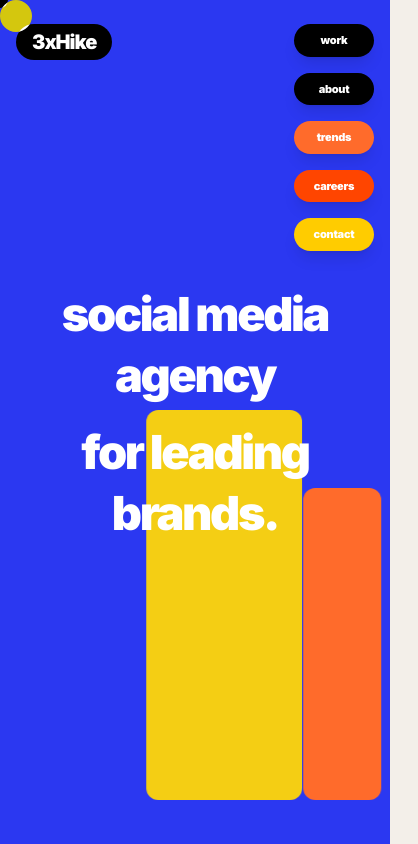
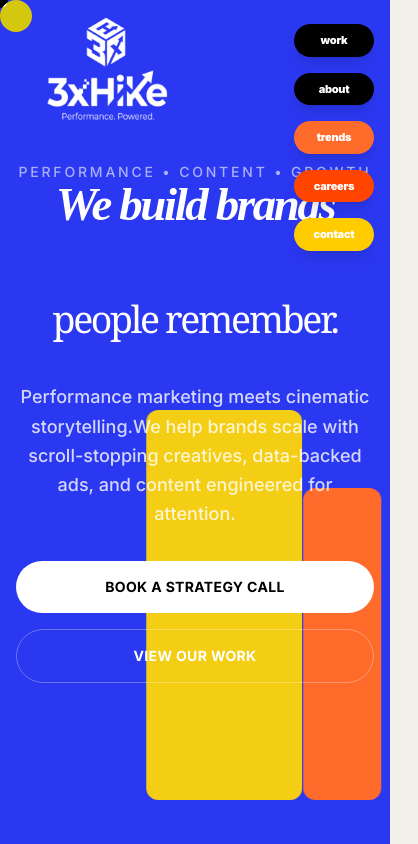
Before and after one commit to being-mg/3xHike, a React (Vite) app: page / in a window 390 px wide. Shown: the top 844 px of the page, 418 px wide, since content can reach past the window. Built offline with nearby package versions, Linux system fonts and the light colour scheme.

Commit message:
feat: Update hero and footer content
Refactors the hero and footer sections to improve branding and messaging. The hero now uses the 3xHike logo image and a more impactful tagline. The footer has been restyled with an overlay image and a stronger call to action.

```diff
--- a/src/components/About.tsx
+++ b/src/components/About.tsx
@@ -8,43 +8,54 @@ const images = [
 ];
 
 function AboutImage({ src, index, scrollYProgress }: { src: string; index: number; scrollYProgress: any }) {
+  const startFade = (index - 1) * 0.4 + 0.2;
+  const endFade = startFade + 0.2;
+
   const opacity = useTransform(
     scrollYProgress,
-    [index * 0.33, (index + 1) * 0.33],
-    [index === 0 ? 1 : 0, 1]
+    [startFade, endFade],
+    [0, 1]
   );
 
   return (
     <motion.img
       src={src}
       alt="Agency Culture"
-      className="absolute inset-0 w-full h-full object-cover"
-      style={{ opacity }}
+      className={index === 0 ? "block w-full h-auto object-cover" : "absolute inset-0 w-full h-full object-cover"}
+      style={{ opacity: index === 0 ? 1 : opacity }}
     />
   );
 }
 
 export default function About() {
   const containerRef = useRef<HTMLDivElement>(null);
-  const { scrollYProgress } = useScroll({
+
+  // Scroll progress for the background and text color changes
+  const { scrollYProgress: colorScrollProgress } = useScroll({
     target: containerRef,
     offset: ["start end", "start start"]
   });
 
+  // Scroll progress for the image transitions (slower, spans the whole section)
+  const { scrollYProgress: imageScrollProgress } = useScroll({
+    target: containerRef,
+    offset: ["start center", "end center"]
+  });
+
   const backgroundColor = useTransform(
-    scrollYProgress,
+    colorScrollProgress,
     [0, 0.8],
     ["#2B38F1", "#FFFFFF"]
   );
 
   const textColor = useTransform(
-    scrollYProgress,
+    colorScrollProgress,
     [0, 0.8],
     ["#FFFFFF", "#000000"]
   );
 
   const brandHumanColor = useTransform(
-    scrollYProgress,
+    colorScrollProgress,
     [0, 0.8],
     ["#FFFFFF", "#2B38F1"]
   );
@@ -56,36 +67,45 @@ export default function About() {
       style={{ backgroundColor }}
     >
       <div className="grid grid-cols-1 lg:grid-cols-2 gap-8 md:gap-20">
-        <div className="relative lg:sticky top-auto lg:top-32 h-[50vh] md:h-[70vh] rounded-3xl overflow-hidden order-first lg:order-none mb-10 lg:mb-0">
+        <div className="relative lg:sticky top-auto lg:top-32 rounded-3xl overflow-hidden order-first lg:order-none mb-10 lg:mb-0 h-auto">
           {images.map((src, i) => (
-            <AboutImage key={i} src={src} index={i} scrollYProgress={scrollYProgress} />
+            <AboutImage key={i} src={src} index={i} scrollYProgress={imageScrollProgress} />
           ))}
         </div>
 
         <motion.div className="flex flex-col justify-center gap-12 md:gap-20 py-10 md:py-20" style={{ color: textColor }}>
           <div className="max-w-md">
-            <h2 className="text-4xl md:text-6xl uppercase leading-[0.9] mb-6 md:mb-8">
-              We make <br /> <motion.span style={{ color: brandHumanColor }}>brands human</motion.span>
+            <h2 className="text-4xl md:text-6xl uppercase leading-[0.9] mb-6 md:mb-8 font-black tracking-tighter">
+              Impossible <br /> <motion.span style={{ color: brandHumanColor }}>to ignore</motion.span>
             </h2>
-            <p className="text-xl opacity-70 leading-relaxed">
-              In a world of algorithms, we focus on the humans behind the screens.
-              Our approach combines data-driven strategy with raw, authentic storytelling.
+            <p className="text-xl opacity-70 leading-relaxed font-medium">
+              In a world where attention disappears in seconds, we help brands become impossible to ignore.
+              We combine paid media, creative psychology, and high-converting content to turn clicks into customers.
             </p>
           </div>
 
           <div className="max-w-md">
-            <h3 className="text-3xl uppercase mb-6">Strategy first</h3>
-            <p className="text-lg opacity-60">
-              We don't just post content. We build ecosystems that thrive on engagement
-               and convert followers into advocates.
+            <h3 className="text-3xl font-bold uppercase tracking-tighter mb-6">Performance Marketing</h3>
+            <p className="text-lg opacity-80 leading-relaxed font-medium">
+              From local businesses to scaling brands, we build marketing systems designed for measurable growth across the most competitive platforms.
             </p>
           </div>
 
           <div className="max-w-md">
-            <h3 className="text-3xl uppercase mb-6">Creative always</h3>
-            <p className="text-lg opacity-60">
-              Our studio is a playground for innovation. From 9:16 cinematic captures
-              to interactive AR experiences, we push the boundaries of what's possible.
+            <h3 className="text-3xl font-bold uppercase tracking-tighter mb-6">Audiences Into Communities</h3>
+            <p className="text-lg opacity-80 leading-relaxed font-medium">
+              We focus on what drives actual results – turning passive scrollers into dedicated brand communities with engaging, platform-native storytelling.
+            </p>
+          </div>
+
+          <div className="max-w-md">
+            <h3 className="text-3xl font-bold uppercase tracking-tighter mb-6">Creative That Performs</h3>
+            <p className="text-lg opacity-80 leading-relaxed font-medium">
+              We create content designed for today’s attention economy — short-form videos, ad creatives, branded visuals, and campaigns that stop the scroll and drive action.
+            </p>
+            <p className="text-lg opacity-80 leading-relaxed font-medium mt-4">
+              Every frame has a purpose.<br />
+              Every campaign has a strategy.
             </p>
           </div>
         </motion.div>
--- a/src/components/Hero.tsx
+++ b/src/components/Hero.tsx
@@ -1,5 +1,6 @@
 import { useEffect, useRef, useState } from "react";
 import { motion, useScroll, useTransform, useMotionValueEvent } from "framer-motion";
+import logoImage from "../assets/images/logo.png";
 
 interface Partner {
   id: number;
@@ -53,8 +54,8 @@ export default function Hero() {
   const galleryHeaderOpacity = useTransform(scrollYProgress, [0.25, 0.35], [0, 1]);
 
   const lines = [
-    "social media agency",
-    "for leading brands."
+    "We build brands",
+    "people remember."
   ];
 
   return (
@@ -71,20 +72,39 @@ export default function Hero() {
 
         {/* Logo */}
         <motion.div
-          className="absolute top-6 md:top-10 left-4 md:left-1/2 md:-translate-x-1/2 z-50"
+          className="absolute top-6 md:top-8 left-4 md:left-1/2 md:-translate-x-1/2 z-50 flex items-center justify-center"
           style={{ opacity: heroOpacity }}
         >
-          <div className="bg-black px-4 md:px-5 py-1 md:py-1.5 rounded-full">
-            <span className="text-white text-xl md:text-3xl font-black tracking-tighter">3xHike</span>
-          </div>
+          <img
+            src={logoImage}
+            alt="3xHike Logo"
+            style={{
+              height: "200px",
+              width: "220px",
+              paddingLeft: "0px",
+              marginLeft: "-20px",
+              marginRight: "-20px",
+              marginTop: "-47px",
+              marginBottom: "-60px"
+            }}
+          />
         </motion.div>
 
         {/* Hero Content */}
         <motion.div
-          className="text-center max-w-7xl z-10"
+          className="text-center max-w-7xl z-10 pointer-events-none flex flex-col items-center justify-center gap-6"
           style={{ opacity: heroOpacity, scale: heroScale }}
         >
-          <h1 className="text-white text-[12vw] md:text-[9vw] leading-[1.3] md:leading-[0.85] font-black tracking-tighter px-4">
+          <motion.p
+            initial={{ opacity: 0, y: 20 }}
+            animate={{ opacity: 1, y: 0 }}
+            transition={{ delay: 0.3, duration: 0.8 }}
+            className="text-white/60 tracking-[0.2em] text-sm md:text-base font-medium font-sans uppercase mb-[-2rem]"
+          >
+            PERFORMANCE • CONTENT • GROWTH
+          </motion.p>
+
+          <h1 className="text-white text-[12vw] md:text-[9vw] leading-[1.3] md:leading-[0.85] font-black tracking-tighter px-4 font-display">
             {lines.map((line, i) => (
               <div key={i} className="overflow-hidden pb-4 md:pb-0">
                 <motion.div
@@ -95,12 +115,37 @@ export default function Hero() {
                     delay: i * 0.2,
                     ease: [0.16, 1, 0.3, 1],
                   }}
+                  style={
+                    i === 0
+                      ? { fontFamily: "Times New Roman", fontStyle: "italic", marginBottom: "47px" }
+                      : { fontFamily: "Georgia", fontWeight: "normal", fontStyle: "normal", textDecorationLine: "none", lineHeight: "1.2", fontSize: "0.8em" }
+                  }
                 >
                   {line}
                 </motion.div>
               </div>
             ))}
           </h1>
+
+          <motion.div
+            initial={{ opacity: 0, y: 20 }}
+            animate={{ opacity: 1, y: 0 }}
+            transition={{ delay: 0.8, duration: 0.8 }}
+            className="max-w-2xl mx-auto px-4 pointer-events-auto"
+          >
+            <p className="text-white/80 text-lg md:text-xl font-medium leading-relaxed mb-8 font-sans">
+              Performance marketing meets cinematic storytelling.<br className="hidden md:block" />
+              We help brands scale with scroll-stopping creatives, data-backed ads, and content engineered for attention.
+            </p>
+            <div className="flex flex-col sm:flex-row items-center justify-center gap-4">
+              <button className="bg-white text-black hover:bg-gray-200 px-8 py-4 rounded-full text-sm font-bold uppercase tracking-wide transition-colors w-full sm:w-auto">
+                Book a Strategy Call
+              </button>
+              <button className="bg-transparent border border-white/30 text-white hover:bg-white/10 px-8 py-4 rounded-full text-sm font-bold uppercase tracking-wide transition-colors w-full sm:w-auto">
+                View Our Work
+              </button>
+            </div>
+          </motion.div>
         </motion.div>
 
         {/* Gallery Header (Visible after transition) */}
@@ -214,7 +259,6 @@ function VideoCard({ partner, index, scrollYProgress }: { partner: Partner; inde
         <motion.video
           ref={videoRef}
           loop
-          muted
           playsInline
           preload="auto"
           className="absolute inset-0 w-full h-full object-cover transition-opacity duration-500"
--- a/src/components/Services.tsx
+++ b/src/components/Services.tsx
@@ -2,13 +2,38 @@ import { useRef } from "react";
 import { motion, useScroll, useTransform } from "framer-motion";
 
 const services = [
-  "Social Strategy",
-  "Content Creation",
-  "Community Management",
-  "Paid Media",
-  "Influencer Marketing",
-  "Data & Analytics",
-  "Creative Studio"
+  {
+    title: "Meta Ads",
+    desc: "High-converting campaigns designed to generate leads, sales, and scalable growth."
+  },
+  {
+    title: "Creative Production",
+    desc: "Cinematic reels, UGC ads, branded visuals, and thumb-stopping creatives built for modern platforms."
+  },
+  {
+    title: "Performance Marketing",
+    desc: "Data-driven scaling strategies focused on ROI, CAC reduction, and revenue growth."
+  },
+  {
+    title: "Social Media Growth",
+    desc: "Build authority, trust, and audience loyalty through platform-native content systems."
+  },
+  {
+    title: "Video Editing",
+    desc: "Fast-paced premium edits optimized for retention, engagement, and conversions."
+  },
+  {
+    title: "Branding & Positioning",
+    desc: "Craft a visual identity and messaging system people instantly recognize."
+  },
+  {
+    title: "Lead Generation",
+    desc: "Funnels and campaigns engineered to bring qualified leads consistently."
+  },
+  {
+    title: "Analytics & Optimization",
+    desc: "Real-time insights, testing, and campaign optimization focused on performance."
+  }
 ];
 
 export default function Services() {
@@ -37,13 +62,16 @@ export default function Services() {
           {services.map((service, i) => (
             <motion.div
               key={i}
-              className="group border-b border-black/10 py-10 flex items-center justify-between cursor-pointer"
+              className="group border-b border-black/10 py-10 flex flex-col md:flex-row items-start md:items-center justify-between cursor-pointer gap-4 md:gap-12"
               whileHover={{ x: 20 }}
             >
-              <h3 className="text-3xl md:text-5xl lg:text-7xl uppercase transition-all duration-500 group-hover:italic group-hover:tracking-tighter">
-                {service}
+              <h3 className="text-3xl md:text-5xl lg:text-6xl uppercase transition-all duration-500 group-hover:italic group-hover:tracking-tighter font-bold whitespace-nowrap">
+                {service.title}
               </h3>
-              <div className="w-8 h-8 md:w-12 md:h-12 rounded-full border border-black flex items-center justify-center opacity-0 group-hover:opacity-100 transition-opacity">
+              <p className="text-sm md:text-base font-medium opacity-70 max-w-sm transition-opacity duration-500">
+                {service.desc}
+              </p>
+              <div className="hidden md:flex w-8 h-8 md:w-12 md:h-12 rounded-full border border-black items-center justify-center opacity-0 group-hover:opacity-100 transition-opacity flex-shrink-0">
                 <svg width="24" height="24" viewBox="0 0 24 24" fill="none" stroke="currentColor" strokeWidth="2" className="w-4 h-4 md:w-6 md:h-6">
                   <path d="M5 12h14M12 5l7 7-7 7" />
                 </svg>
--- a/src/components/Specialists.tsx
+++ b/src/components/Specialists.tsx
@@ -46,20 +46,27 @@ export default function Specialists() {
 
         {/* Text Content */}
         <div className="max-w-xl">
-          <h2 className="text-5xl md:text-7xl font-black tracking-tighter leading-[0.9] mb-8 md:mb-12">
-            we are social media <br /> specialists.
+          <h2 className="text-5xl md:text-7xl font-black tracking-tighter leading-[0.9] mb-8 md:mb-12 uppercase">
+            we don't run ads <br /> we build attention machines.
           </h2>
+          <div className="space-y-6 text-base md:text-lg text-black/80 font-medium leading-relaxed mb-16">
+            <p>
+              Every brand has content. Very few know how to convert attention into revenue.
+            </p>
+            <p>
+              Our team blends creative strategy, performance marketing, and platform-native storytelling to create campaigns that actually move people — and numbers.
+            </p>
+          </div>
+
+          <h3 className="text-3xl md:text-5xl font-black tracking-tighter leading-[0.9] mb-6 md:mb-8 uppercase">
+            a team obsessed with growth.
+          </h3>
           <div className="space-y-6 text-base md:text-lg text-black/80 font-medium leading-relaxed">
             <p>
-              Dorst & Lesser is a global social media agency based in Amsterdam,
-              driven by a team of over 50 social media enthusiasts. Our mission is
-              to make brands more social by fostering meaningful connections with
-              their communities and enhancing brand loyalty through the power of AI social data.
+              Designers, editors, strategists, media buyers, and creators working together to build brands that dominate digitally.
             </p>
             <p>
-              Since our founding in 2011, we have been leaders in the social media space.
-              We all love what we do, which is why we've made our work our playground—a
-              place where friendships begin and grow.
+              We move fast, test aggressively, and create content people actually want to watch.
             </p>
           </div>
         </div>
```
Also changed, not shown: src/components/Footer.tsx (+22 -6 lines), src/components/Trends.tsx (+15 -15 lines), src/assets/images/logo.png (added).
